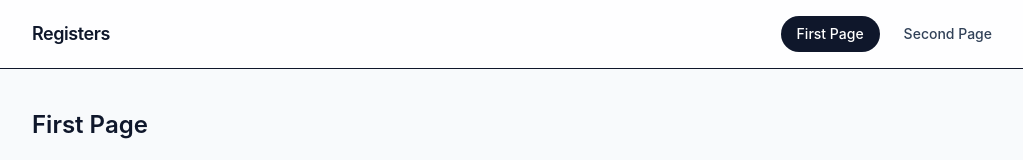
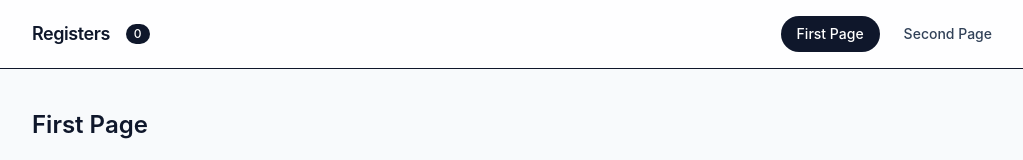
Before and after one commit to oelleuch1/registry, a React (Vite) app: page / in a window 1280 px wide. Shown: the top 160 px of the page, without its empty margins (120-1143 px from the left). Built offline with nearby package versions, Linux system fonts and the light colour scheme.

Commit message:
Adds badge counter

```diff
--- a/src/App.tsx
+++ b/src/App.tsx
@@ -1,14 +1,29 @@
-import { useState } from "react";
+import { useState, useEffect } from "react";
 import { Card } from "./components/card/Card.tsx";
 
 function App() {
   const [page, setPage] = useState<"first" | "second">("first");
+  const [changeCount, setChangeCount] = useState(0);
+
+  useEffect(() => {
+    const handler = () => setChangeCount((c) => c + 1);
+    window.addEventListener("nav-page-changed", handler);
+    return () => window.removeEventListener("nav-page-changed", handler);
+  }, []);
 
   return (
     <div className="min-h-screen bg-slate-50 text-slate-900">
       <nav className="sticky top-0 z-10 border-b bg-white/80 backdrop-blur">
         <div className="mx-auto flex max-w-5xl items-center gap-4 px-6 py-4">
-          <div className="text-lg font-semibold tracking-tight">Registers</div>
+          <div className="text-lg font-semibold tracking-tight">
+            Registers
+          </div>
+          <span
+            className="inline-flex h-5 min-w-5 items-center justify-center rounded-full bg-slate-900 px-2 text-xs font-medium text-white"
+            data-nav-change-count
+          >
+            {changeCount}
+          </span>
           <div className="ml-auto flex gap-2">
             <button
               type="button"
@@ -37,7 +52,7 @@ function App() {
       </nav>
 
       <main className="mx-auto flex max-w-5xl flex-col gap-6 px-6 py-10">
-        { page === "first" ? (
+        {page === "first" ? (
           <>
             <h1 className="text-2xl font-semibold">First Page</h1>
             <Card />
@@ -46,14 +61,14 @@ function App() {
           <>
             <h1 className="text-2xl font-semibold">Second Page</h1>
             <p className="max-w-2xl text-slate-600">
-              This is the second page. Use the navigation above to switch back to
-              the first page and see the Card component.
+              This is the second page. Use the navigation above to switch back
+              to the first page and see the Card component.
             </p>
           </>
         )}
       </main>
     </div>
-  )
+  );
 }
 
-export default App
+export default App;
--- a/src/mutationObserver.ts
+++ b/src/mutationObserver.ts
@@ -26,7 +26,7 @@ export function exampleWatchCardHidden(): void {
   }
 
   const observer = new MutationObserver((mutations) => {
-    console.log({ mutations })
+    console.log({ mutations });
     if (card.classList.contains("hidden")) {
       console.log("Card is hidden. Cleanups should run now.");
     }
@@ -45,12 +45,12 @@ export function exampleWatchNavigation(): void {
   const navButtons = document.querySelectorAll<HTMLButtonElement>("nav button");
 
   const observer = new MutationObserver(() => {
-    const activeButton = Array.from(navButtons).find((button) =>
-      button.classList.contains("bg-slate-900")
+    const navButton = Array.from(navButtons).find((button) =>
+      button.classList.contains("bg-slate-900"),
     );
 
-    if (activeButton) {
-      console.log("Active page:", activeButton.textContent?.trim());
+    if (navButton) {
+      console.log("Active page:", navButton.textContent?.trim());
     }
   });
 
@@ -79,13 +79,47 @@ export function exampleTimerWatch(): void {
   });
 }
 
+/*
+Exercise: Add a small badge element next to the nav title that shows how many times the
+   active page changed (increment on each class change).
+   */
+
+export function exampleChangeBadge(): void {
+  const navButtons = document.querySelectorAll<HTMLButtonElement>("nav button");
+
+  if (!navButtons.length) {
+    return;
+  }
+
+  let previousActivePage: string | null = null;
+
+  const observer = new MutationObserver(() => {
+    const navButton = Array.from(navButtons).find((button) =>
+      button.classList.contains("bg-slate-900"),
+    );
+
+    if (navButton) {
+      const currentPage = navButton.textContent?.trim() ?? "";
+      if (currentPage !== previousActivePage) {
+        if (previousActivePage !== null) {
+          window.dispatchEvent(new CustomEvent("nav-page-changed"));
+        }
+        previousActivePage = currentPage;
+      }
+    }
+  });
+
+  for (const button of navButtons) {
+    observer.observe(button, {
+      attributes: true,
+      attributeFilter: ["class"],
+    });
+  }
+}
+
 export function runMutationObserverExamples(): void {
   exampleWatchNavigation();
   exampleWatchCardHidden();
   exampleTimerWatch();
+  exampleChangeBadge();
 }
-
-/*
-Exercise: Add a small badge element next to the nav title that shows how many times the
-   active page changed (increment on each class change).
-   */
--- a/src/watchers.ts
+++ b/src/watchers.ts
@@ -1,5 +1,23 @@
 /** fill the missing code **/
 
+import { runAllCleanups } from "./cleanup";
+
 export function watchCleanupOnDetachOrHidden(root: HTMLElement) {
+  const observer = new MutationObserver((mutation) => {
+    console.log({ mutation });
 
+    const isHidden = root.classList.contains("hidden");
+    const exists = document.contains(root);
+
+    if (isHidden || !exists) {
+      runAllCleanups(root);
+      console.log("Card is hidden. Cleaning up...");
+    }
+  });
+
+  observer.observe(root, {
+    attributes: true,
+    childList: true,
+    subtree: true,
+  });
 }
```
